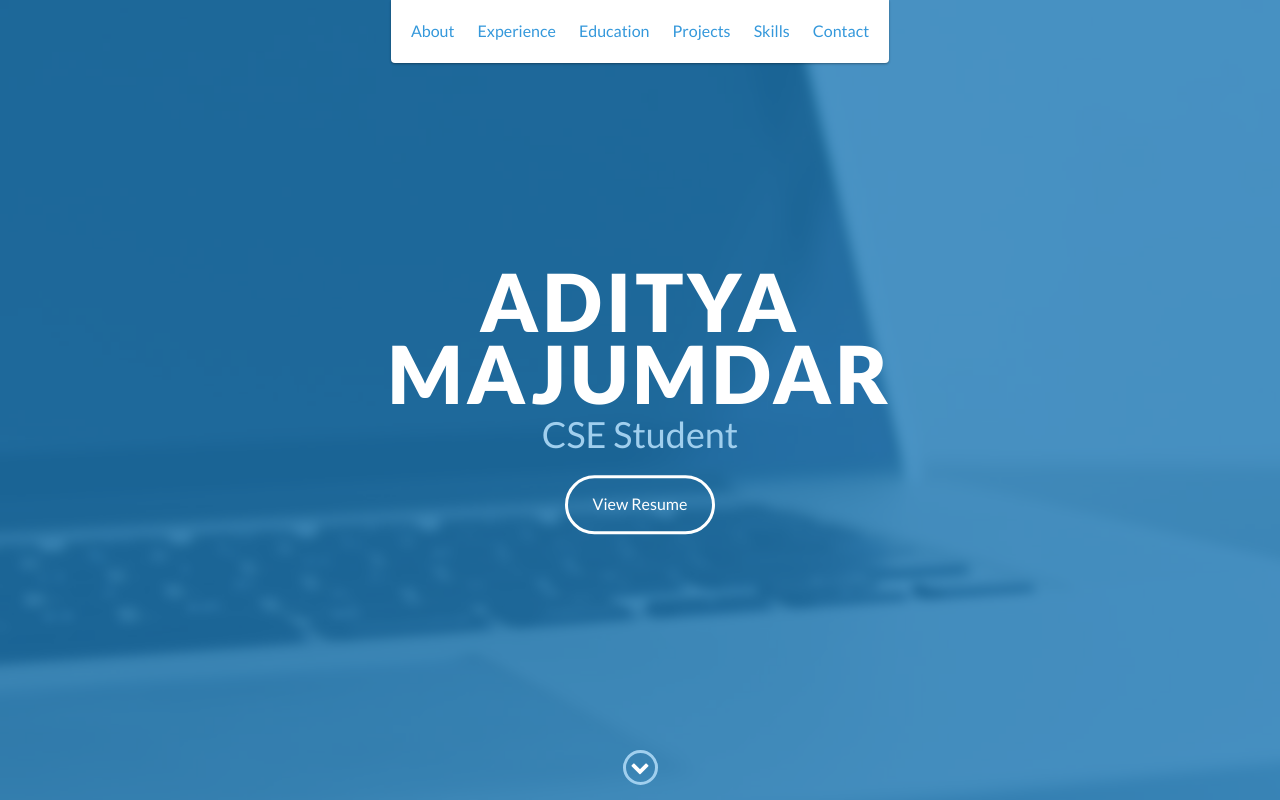
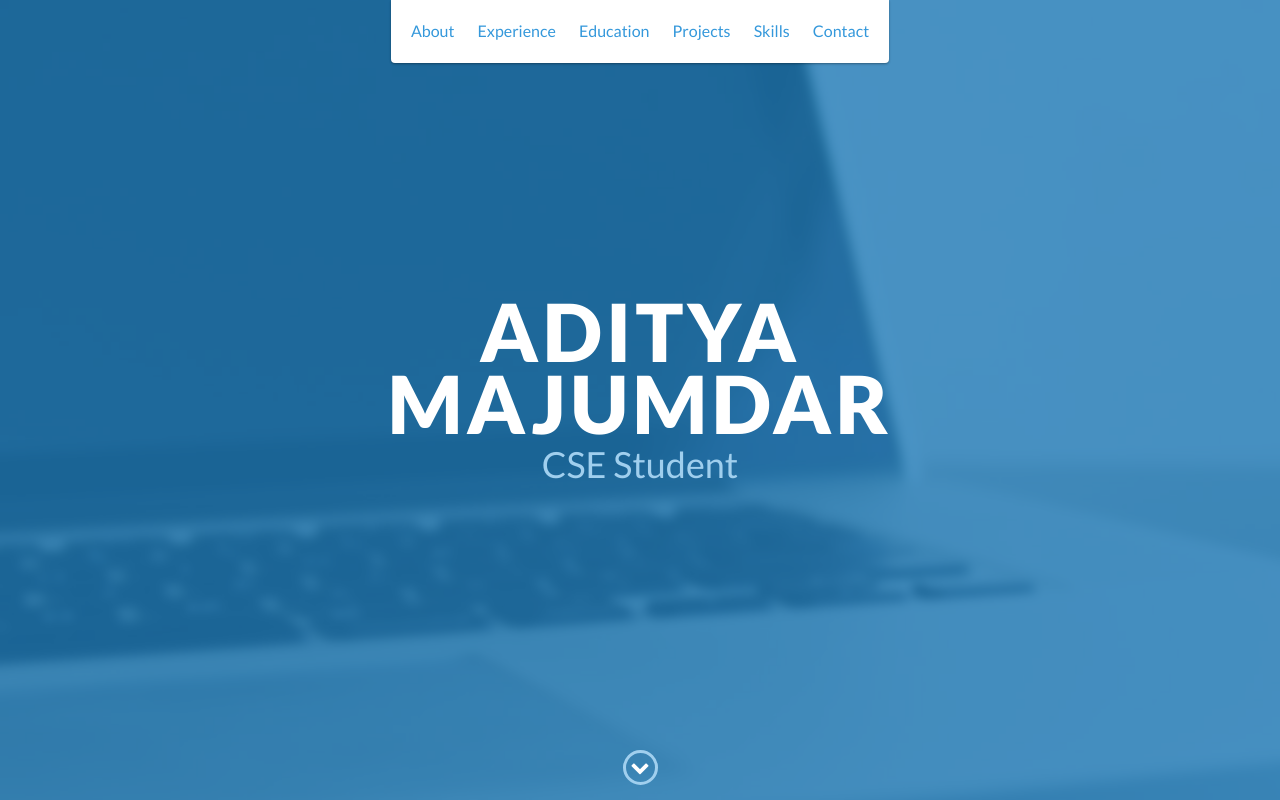
Before and after one commit to aditya110603/Portfolio, a website: page index.html in a window 1280 px wide. Shown: the top 800 px of the page. Drawn offline with nearby package versions, Linux system fonts and the light colour scheme.

Commit message:
Update index.html

```diff
--- a/index.html
+++ b/index.html
@@ -50,7 +50,6 @@
         <div id="lead-content">
             <h1>Aditya Majumdar</h1>
             <h2>CSE Student</h2>
-            <a href="https://drive.google.com/file/d/1Gus-OHdvAuRHEXszjZc5fWQ3X55YrPC7/view?usp=sharing" target=”_blank” class="btn-rounded-white">View Resume</a>
         </div>
         <!-- End #lead-content -->
 
```
